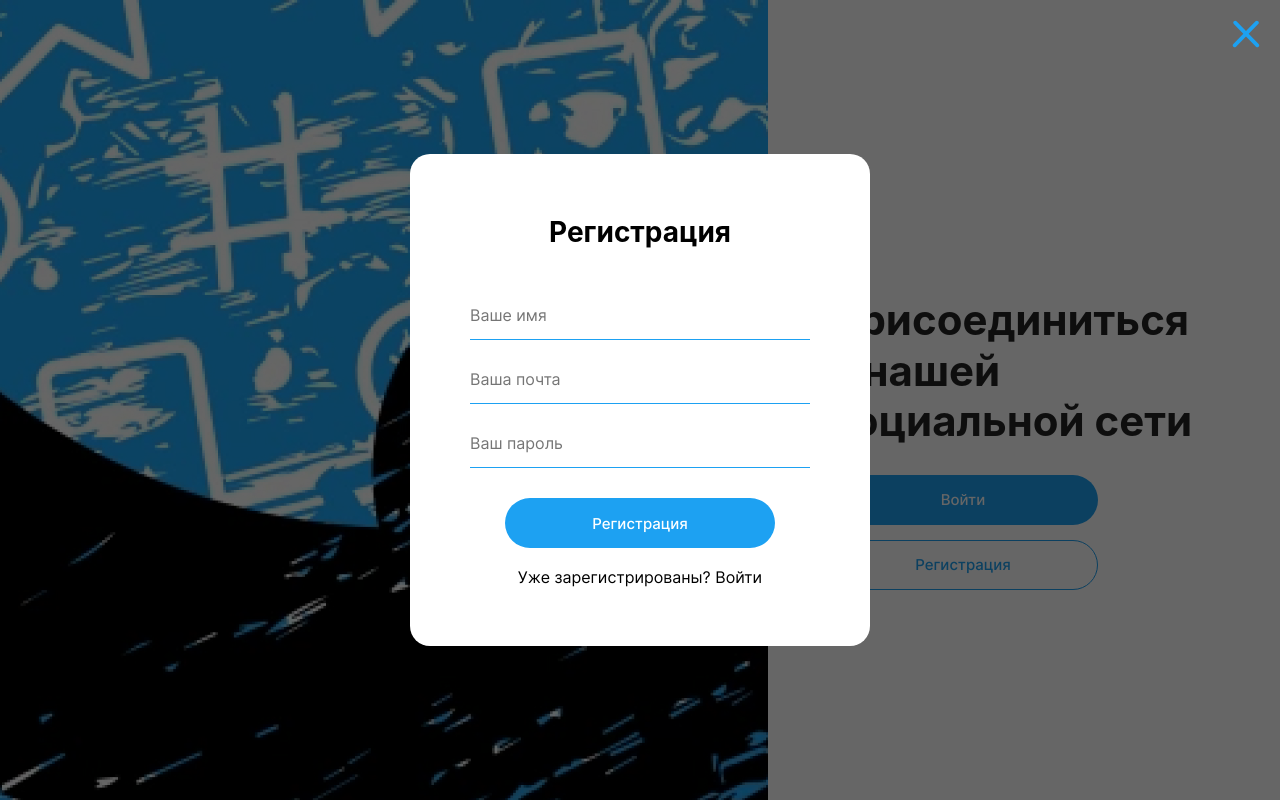
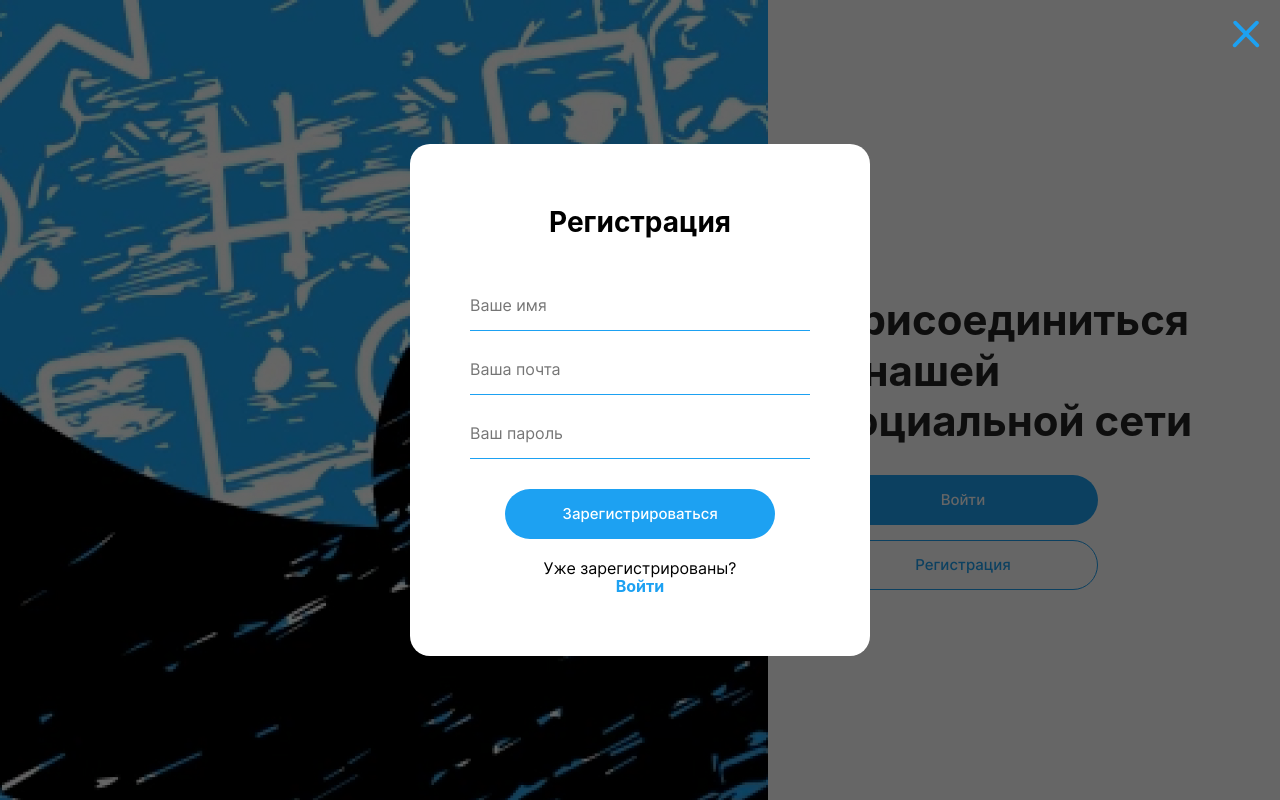
Before and after one commit to Keller108/clone-twitter-frontend, a React (Create React App) app: page /auth in a window 1280 px wide. Both pictures are taken after a click on the button "Регистрация". Built offline with nearby package versions, Linux system fonts and the light colour scheme; a web font is replaced by a local one.

Commit message:
Login / Register comps

```diff
--- /dev/null
+++ b/src/features/Login/index.ts
@@ -0,0 +1 @@
+export { Login } from './Login';
--- a/src/features/Register/Register.css
+++ b/src/features/Register/Register.css
@@ -82,3 +82,9 @@
 .register__go_login {
     text-align: center;
 }
+
+.register__go_link {
+    color: #1DA1F2;
+    font-weight: bold;
+    cursor: pointer;
+}
--- a/src/features/Register/Register.tsx
+++ b/src/features/Register/Register.tsx
@@ -1,5 +1,7 @@
+import { useState } from 'react';
+import { Link } from 'react-router-dom';
+import { Button } from '../../shared/Button';
 import './Register.css';
-import { Button } from '../../shared/Button';
 
 interface IRegister {
     visible: boolean;
@@ -7,6 +9,8 @@ interface IRegister {
 }
 
 export function Register({visible, closePopup}: IRegister) {
+    const [isLogin, setIsLogin] = useState(true);
+    const [isRegister, setIsRegister] = useState(false);
     let className = visible === true ? "register register_visible" : "register";
 
     const closeAction = () => {
@@ -14,22 +18,53 @@ export function Register({visible, closePopup}: IRegister) {
         console.log(visible)
     };
 
+    const activateLogin = () => {
+        setIsLogin(true);
+        setIsRegister(false);
+    };
+
+    const activateRegister = () => {
+        setIsRegister(true);
+        setIsLogin(false);
+    };
+
     return (
         <div className={className}>
             <button onClick={closeAction} className="register__close-btn" />
             <div className="register__popup">
+                {isLogin ? (
+                <>
                     <h2 className="register__title">
                     Регистрация
                     </h2>
                     <form className="register__form">
-                    <input type="text" className="register__input" placeholder="Ваше имя"/>
-                    <input type="text" className="register__input" placeholder="Ваша почта"/>
-                    <input type="text" className="register__input" placeholder="Ваш пароль"/>
-                    <Button className="button button_size_medium button_type_primary" btnText="Регистрация" action={() => 1}></Button>
+                        <input type="text" className="register__input" placeholder="Ваше имя" minLength={2} maxLength={30}/>
+                        <input type="text" className="register__input" placeholder="Ваша почта" minLength={2} maxLength={30}/>
+                        <input type="password" className="register__input" placeholder="Ваш пароль" minLength={8} maxLength={30}/>
+                        <Button className="button button_size_medium button_type_primary" btnText="Зарегистрироваться" action={() => 1}></Button>
                     </form>
                     <p className="register__go_login">
-                    Уже зарегистрированы? Войти
+                        Уже зарегистрированы?
                     </p>
+                    <span onClick={activateRegister} className="register__go_link">Войти</span>
+                        </>
+                    ) : isRegister ? (
+                    <>
+                        <h2 className="register__title">
+                            Залогиниться
+                        </h2>
+                        <form className="register__form">
+                            <input type="text" className="register__input" placeholder="Ваше имя" minLength={2} maxLength={30}/>
+                            <input type="text" className="register__input" placeholder="Ваша почта" minLength={2} maxLength={30}/>
+                            <input type="password" className="register__input" placeholder="Ваш пароль" minLength={8} maxLength={30}/>
+                            <Button className="button button_size_medium button_type_primary" btnText="Войти" action={() => 1}></Button>
+                        </form>
+                        <p className="register__go_login">
+                            Еще не зарегистрированы?
+                        </p>
+                        <span onClick={activateLogin} className="register__go_link">Регистрация</span>
+                    </>
+                    ) : null}
             </div>
         </div>
     )
--- a/src/pages/Auth/Auth.tsx
+++ b/src/pages/Auth/Auth.tsx
@@ -1,25 +1,25 @@
 import { useNavigate } from 'react-router-dom';
+import { useState } from 'react';
 
 import './Auth.css';
 import LOGO_PATH from '../../images/twitter-logo.svg';
 import { Button } from '../../shared/Button';
 import { Register } from '../../features/Register';
-import { useState } from 'react';
 
 export function Auth() {
-    const [popupVis, setPopupVis] = useState(false);
+    const [isLogin, setIsLogin] = useState(false);
     const navigate = useNavigate();
 
     const goToMain = () => {
         navigate('/');
     };
 
-    const openPopup = () => {
-        setPopupVis(true);
+    const openLogin = () => {
+        setIsLogin(true);
     };
 
-    const closePopup = () => {
-        setPopupVis(false);
+    const closeLogin = () => {
+        setIsLogin(false);
     };
 
     return (
@@ -33,11 +33,11 @@ export function Auth() {
                             Присоединиться к нашей социальной сети
                         </h1>
                         <Button className="button_size_medium button_type_primary mb_15" btnText="Войти" action={goToMain} />
-                        <Button className="button_size_medium button_type_secondary" btnText="Регистрация" action={openPopup} />
+                        <Button className="button_size_medium button_type_secondary" btnText="Регистрация" action={openLogin} />
                     </div>
                 </div>
             </div>
-            <Register visible={popupVis} closePopup={closePopup}/>
+            <Register visible={isLogin} closePopup={closeLogin}/>
         </>
     )
 }
```
Also changed, not shown: src/features/Login/Login.tsx (added, +37 -0 lines), src/features/Login/Login.css (added). Lines whose indentation alone changed are shown as unchanged.
